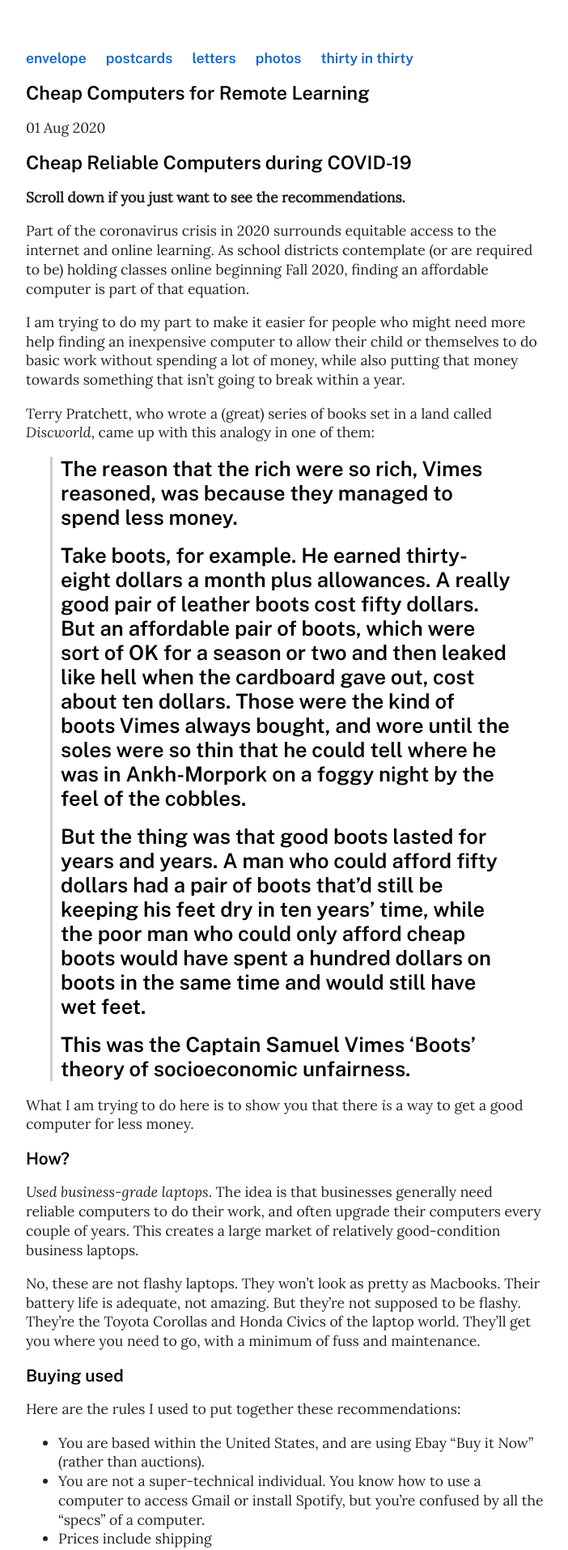
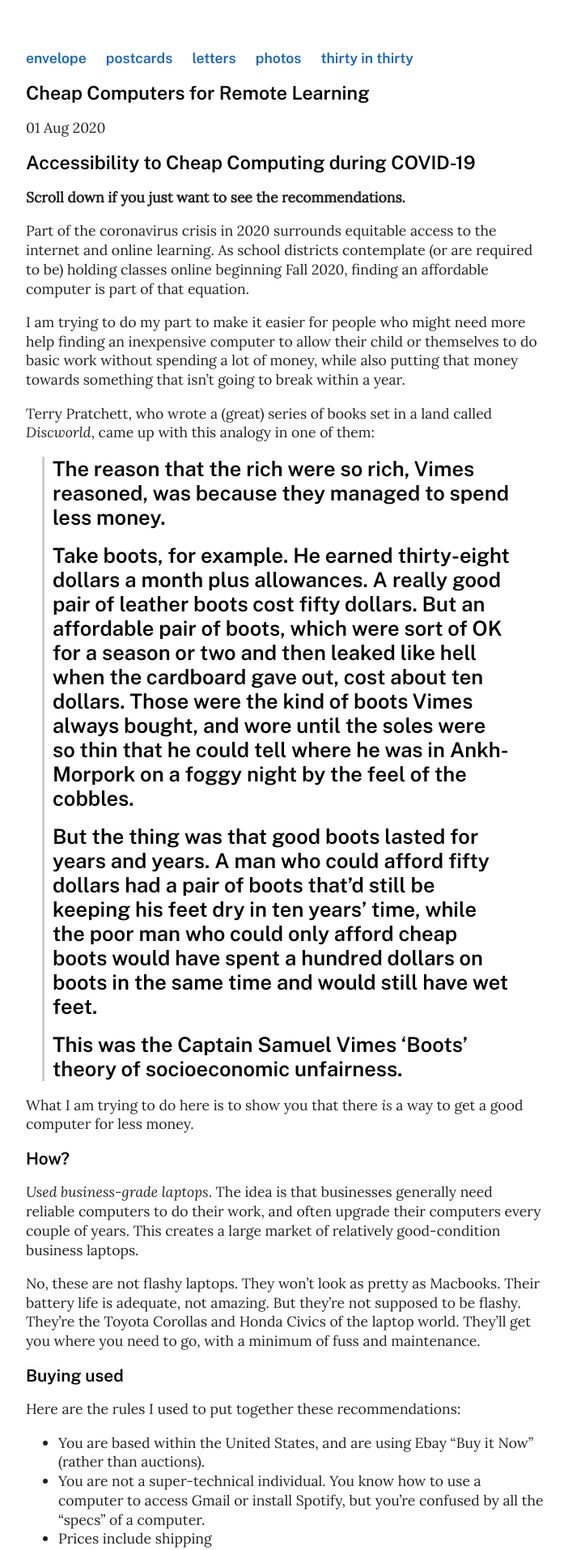
Before and after one commit to brunston/albatrossianweb, a Jekyll site: the page built from _posts/2020-08-01-covid-computing.md, in a window 1280 px wide. Shown: the top 1914 px of the page at 81% size, without its empty margins (288-990 px from the left). Built offline with Jekyll 4.4.1, drawn with Linux system fonts in a browser that asks for light colours.

Commit message:
2020-08-01 update

```diff
--- a/_posts/2020-08-01-covid-computing.md
+++ b/_posts/2020-08-01-covid-computing.md
@@ -5,7 +5,7 @@ category: letter
 date: 2020-08-01
 ---
 
-# Cheap Reliable Computers during COVID-19
+# Accessibility to Cheap Computing during COVID-19
 
 **Scroll down if you just want to see the recommendations.**
 
--- a/css/main.css
+++ b/css/main.css
@@ -59,7 +59,7 @@ blockquote {
   font-family: 'Lora', serif;
   margin-top: 10px;
   margin-bottom: 10px;
-  margin-left: 30px;
+  margin-left: 20px;
   padding-left: 10px;
   border-left: 3px solid #ccc;
 }
```
